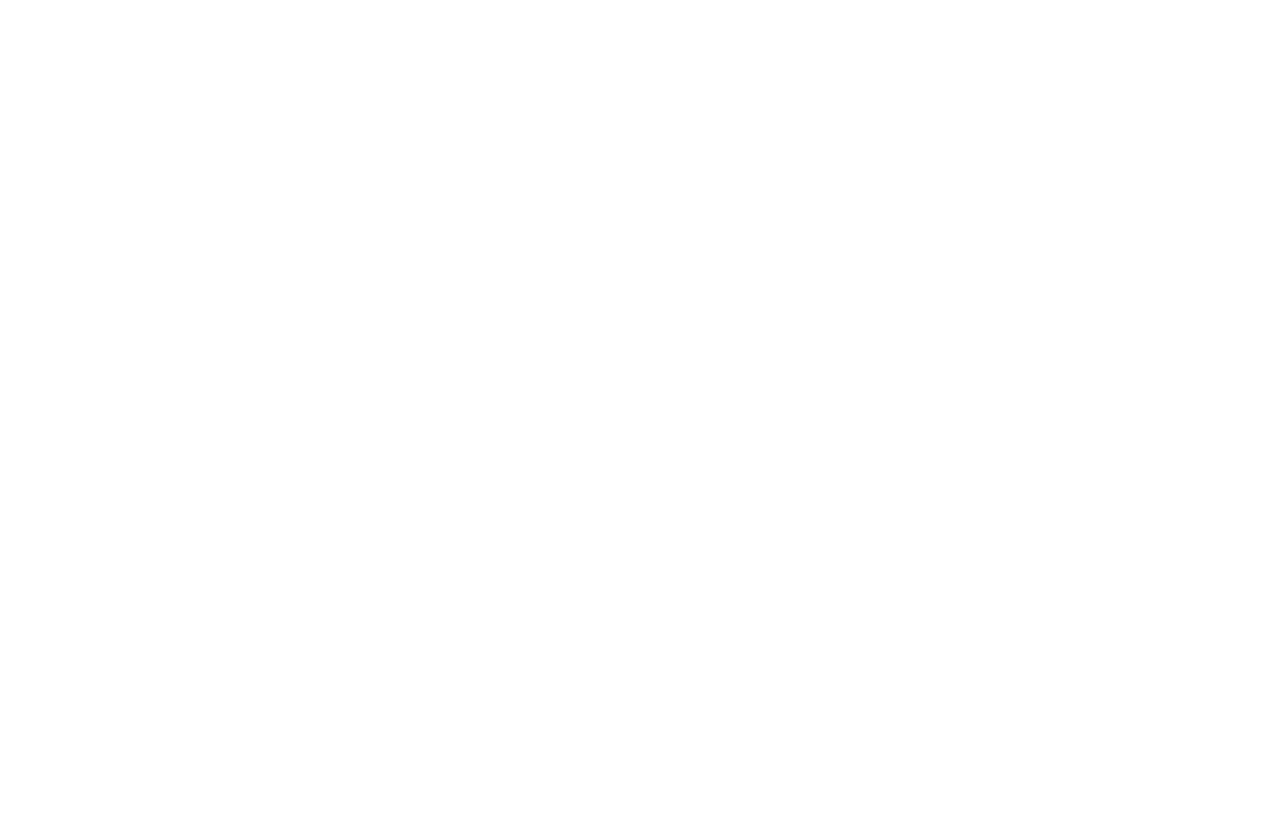
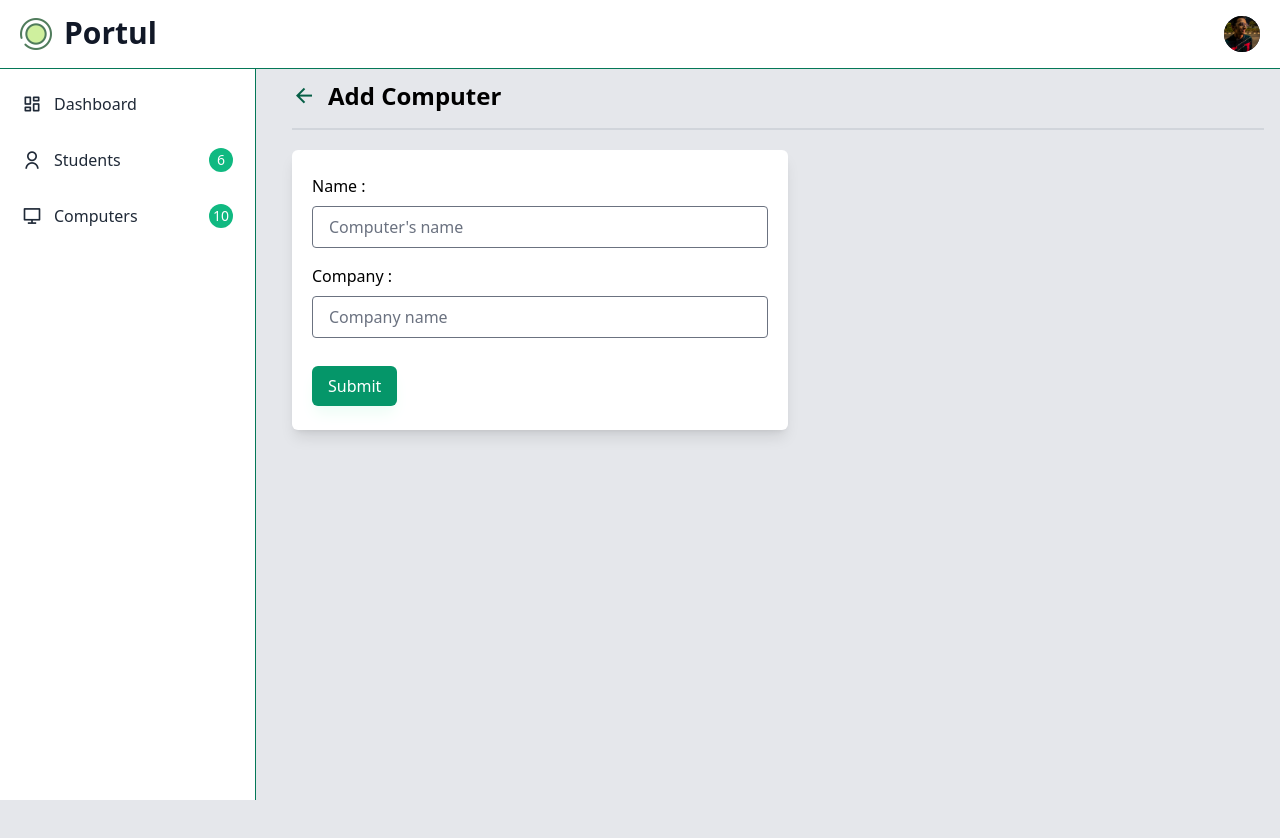
Before and after one commit to Anantshah133/Lab-portal-redux, a React (Vite) app: page /computers/add-computer in a window 1280 px wide. Before the commit this address had no page. Shown: the top 838 px of the page. Before the commit the page ends 800 px from the top, so only its background shows below. Built offline with nearby package versions, Linux system fonts and the light colour scheme.

Commit message:
Completed add/edit computers

```diff
--- a/src/App.jsx
+++ b/src/App.jsx
@@ -7,6 +7,7 @@
 import Dashboard from "./pages/dashboard/Dashboard"
 import Students from "./pages/students/Students"
 import AddStudent from "./pages/students/AddStudent"
+import AddEditComputer from "./pages/computers/AddEditComputer"
 
 const App = () => {
     const { isLoggedIn } = useSelector((state) => state.user)
@@ -21,6 +22,8 @@
                         <Route path='users' element={<Students />} />
                         <Route path='users/add-student' element={<AddStudent />} />
                         <Route path='users/edit-student/:id' element={<AddStudent />} />
+                        <Route path='computers/add-computer' element={<AddEditComputer />} />
+                        <Route path='computers/edit-computer/:id' element={<AddEditComputer />} />
                     </Route>
                 {/* </Route> */}
                 <Route path="/login" element={<Login />}></Route>
--- a/src/features/computers/computersSlice.js
+++ b/src/features/computers/computersSlice.js
@@ -2,16 +2,16 @@
 
 const initialState = {
     computerList: [
-        { pcNum: 1, pcName: 'R1', company: 'Lenovo', isAssigned: true },
-        { pcNum: 2, pcName: 'R2', company: 'Lenovo', isAssigned: true },
-        { pcNum: 3, pcName: 'R3', company: 'Lenovo', isAssigned: true },
-        { pcNum: 4, pcName: 'R4', company: 'Mac', isAssigned: false },
-        { pcNum: 5, pcName: 'R5', company: 'Mac', isAssigned: false },
-        { pcNum: 6, pcName: 'R6', company: 'Lenovo', isAssigned: true },
-        { pcNum: 7, pcName: 'R7', company: 'Lenovo', isAssigned: true },
-        { pcNum: 8, pcName: 'R8', company: 'HP', isAssigned: false },
-        { pcNum: 9, pcName: 'R9', company: 'HP', isAssigned: false },
-        { pcNum: 10, pcName: 'R10', company: 'HP', isAssigned: true },
+        { pcNum: 6268, pcName: 'R1', company: 'Lenovo', isAssigned: true },
+        { pcNum: 9127, pcName: 'R2', company: 'Lenovo', isAssigned: true },
+        { pcNum: 4317, pcName: 'R3', company: 'Lenovo', isAssigned: true },
+        { pcNum: 5713, pcName: 'R4', company: 'Mac', isAssigned: false },
+        { pcNum: 1864, pcName: 'R5', company: 'Mac', isAssigned: false },
+        { pcNum: 7927, pcName: 'R6', company: 'Lenovo', isAssigned: true },
+        { pcNum: 5670, pcName: 'R7', company: 'Lenovo', isAssigned: true },
+        { pcNum: 2963, pcName: 'R8', company: 'HP', isAssigned: false },
+        { pcNum: 3986, pcName: 'R9', company: 'HP', isAssigned: false },
+        { pcNum: 1097, pcName: 'R10', company: 'HP', isAssigned: true },
     ],
     isLoading: true,
 }
@@ -23,13 +23,24 @@
         setIsAssigned: (state, action) => {
             const { pcNum, value } = action.payload;
             const pc = state.computerList.find(pc => pc.pcNum === pcNum);
-            console.log('called', pcNum, value);
-            if (pc) {
-                pc.isAssigned = value;
-            }
+            if (pc) pc.isAssigned = value;
+            // console.log('called', pcNum, value);
+        },
+        addComputer: (state, action) => {
+            state.computerList.push(action.payload);
+        },
+        editComputer: (state, action) => {
+            const updatedData = state.computerList.map((computer) => {
+                if(action.payload.pcNum === computer.pcNum){
+                    console.log('changed');
+                    return action.payload;
+                }
+                return computer;
+            })
+            state.computerList = updatedData;
         }
     }
 })
 
-export const { setIsAssigned } = computersSlice.actions;
+export const { setIsAssigned, addComputer, editComputer } = computersSlice.actions;
 export default computersSlice.reducer;
--- a/src/features/students/studentsSlice.js
+++ b/src/features/students/studentsSlice.js
@@ -2,12 +2,12 @@
 
 const initialState = {
     studentList: [
-        { name: 'Alex Johnson', grId: '2450', pcNum: '1', pcName: 'R1', course: 'Full stack development' },
-        { name: 'Mia Smith', grId: '1340', pcNum: '2', pcName: 'R2', course: 'Animation' },
-        { name: 'Ethan Brown', grId: '4321', pcNum: '3', pcName: 'R3', course: 'Full stack development' },
-        { name: 'Sophia Lee', grId: '3531', pcNum: '6', pcName: 'R6', course: 'Flutter Development' },
-        { name: 'Liam Jones', grId: '1983', pcNum: '7', pcName: 'R7', course: 'Frontend development' },
-        { name: 'Emma Davis', grId: '4531', pcNum: '10', pcName: 'R10', course: 'Frontend development' },
+        { name: 'Alex Johnson', grId: '2450', pcNum: '6268', pcName: 'R1', course: 'Full stack development' },
+        { name: 'Mia Smith', grId: '1340', pcNum: '9127', pcName: 'R2', course: 'Animation' },
+        { name: 'Ethan Brown', grId: '4321', pcNum: '4317', pcName: 'R3', course: 'Full stack development' },
+        { name: 'Sophia Lee', grId: '3531', pcNum: '7927', pcName: 'R6', course: 'Flutter Development' },
+        { name: 'Liam Jones', grId: '1983', pcNum: '5670', pcName: 'R7', course: 'Frontend development' },
+        { name: 'Emma Davis', grId: '4531', pcNum: '1097', pcName: 'R10', course: 'Frontend development' },
     ],
     isLoading: true,
 }
@@ -27,10 +27,15 @@
         },
         deleteStudent: (state, action) => {
             const id = action.payload;
-            state.studentList = state.studentList.filter((student)=>student.grId !== id);
+            state.studentList = state.studentList.filter((student) => student.grId !== id);
+        },
+        setPcName: (state, action) => {
+            const { name, pcNum } = action.payload;
+            const student = state.studentList.find((stud) => stud.pcNum == pcNum);
+            if(student) student.pcName = name;
         }
     }
 })
 
-export const { addStudent, updateStudent, deleteStudent } = studentsSlice.actions;
+export const { addStudent, updateStudent, deleteStudent, setPcName } = studentsSlice.actions;
 export default studentsSlice.reducer;
--- /dev/null
+++ b/src/pages/computers/AddEditComputer.jsx
@@ -0,0 +1,95 @@
+import { useNavigate, useParams } from "react-router-dom"
+import BackButton from "../../components/BackButton"
+import { useDispatch, useSelector } from "react-redux";
+import { useEffect, useState } from "react";
+import { ToastContainer, toast } from "react-toastify";
+import { addComputer, editComputer } from "../../features/computers/computersSlice";
+import { setPcName } from "../../features/students/studentsSlice";
+
+const AddEditComputer = () => {
+    const initialInput = {
+        pcName: '', company: '', isAssigned: false
+    }
+    const [isEdit, setIsEdit] = useState(false);
+    const [input, setInput] = useState(initialInput);
+    const { id } = useParams();
+    console.log(id);
+    const { computerList } = useSelector(state => state.computers);
+    const dispatch = useDispatch();
+    const navigate = useNavigate();
+
+    useEffect(() => {
+        const editComputer = computerList.find((computer) => computer.pcNum == id);
+        if (editComputer) {
+            setInput(editComputer);
+            setIsEdit(true)
+        }
+    }, [id, computerList])
+
+    const handleSubmit = (e) => {
+        e.preventDefault();
+        if (!input.pcName.trim()) {
+            fireToastError('Please enter Name');
+            return;
+        }
+        if (!input.company.trim()) {
+            fireToastError('Please enter Company');
+            return;
+        }
+        if (isEdit) {
+            dispatch(editComputer(input))
+            dispatch(setPcName({name: input.pcName, pcNum: parseInt(input.pcNum)}))
+        } else {
+            const isExist = computerList.some((computer) => computer.pcName === input.pcName);
+            if (isExist) {
+                fireToastError('Pc with this name already exist');
+                return;
+            }
+            dispatch(addComputer({ pcNum: parseInt(Math.random() * 9999), ...input }));
+        }
+        navigate('/computers');
+    }
+
+    const fireToastError = (msg) => {
+        toast.error(msg, {
+            autoClose: 3000,
+            pauseOnHover: false,
+            position: 'bottom-right',
+            className: 'toast'
+        })
+    }
+
+    const handleChange = (e) => {
+        setInput({ ...input, [e.target.id]: e.target.value });
+    }
+
+    return (
+        <>
+            <div className="ml-5 mr-5 mb-4 flex items-center justify-between">
+                <div className="flex items-center">
+                    <BackButton path={'/computers'} />
+                    <h1 className="text-2xl font-semibold whitespace-nowrap">
+                        {isEdit ? 'Edit' : 'Add'}  Computer
+                    </h1>
+                </div>
+            </div>
+            <div className="ml-5 border border-gray-300 mb-5"></div>
+            <div className="ml-5 mr-5 px-0 flex-1 bg-white shadow-lg rounded-md py-6 sm:w-full xl:w-1/2">
+                <form action="" className="px-5" autoComplete="off" onSubmit={handleSubmit}>
+                    <div className="mb-4">
+                        <label htmlFor="pcName" className="mb-2 block">Name :</label>
+                        <input id="pcName" type="text" value={input.pcName} placeholder="Computer's name" className="border border-gray-500 form-input w-full py-2 px-4 rounded no-focus focus:border-emerald-700" onChange={handleChange} />
+                    </div>
+                    <div className="mb-4">
+                        <label htmlFor="company" className="mb-2 block">Company :</label>
+                        <input id="company" type="text" value={input.company} placeholder="Company name" className="border border-gray-500 form-input w-full py-2 px-4 rounded no-focus focus:border-emerald-700" onChange={handleChange} />
+                    </div>
+                    <button type="submit" className="px-4 py-2 mt-3 shadow-lg shadow-emerald-50 bg-emerald-600 rounded-md text-white hover:bg-emerald-700 hover:shadow-md transition">{isEdit ? 'Update' : 'Submit'}</button>
+                </form>
+            </div>
+            <ToastContainer />
+        </>
+    )
+}
+
+export default AddEditComputer
--- a/src/pages/computers/Computers.jsx
+++ b/src/pages/computers/Computers.jsx
@@ -6,7 +6,7 @@
         <>
             <div className="ml-5 mb-4 flex items-center justify-between">
                 <h1 className="text-3xl font-semibold whitespace-nowrap">Computers</h1>
-                <AddAnythingButton title={'Computer'} path={'/'} />
+                <AddAnythingButton title={'Computer'} path={'/computers/add-computer'} />
             </div>
             <div className="ml-5 border border-gray-300 mb-5"></div>
             <div className="pl-5">
--- a/src/pages/computers/components/ComputersTable.jsx
+++ b/src/pages/computers/components/ComputersTable.jsx
@@ -38,7 +38,7 @@
                                 </td>
                                 <td className="px-5 py-3 text-center flex gap-8 justify-center">
                                     <Link className="font-medium text-teal-600 dark:text-teal-500 hover:underline">View</Link>
-                                    <Link className="font-medium text-blue-600 dark:text-blue-500 hover:underline">Edit</Link>
+                                    <Link to={`/computers/edit-computer/${computer.pcNum}`} className="font-medium text-blue-600 dark:text-blue-500 hover:underline">Edit</Link>
                                     <Link className="font-medium text-red-600 dark:text-red-500 hover:underline">Delete</Link>
                                 </td>
                             </tr>
```
